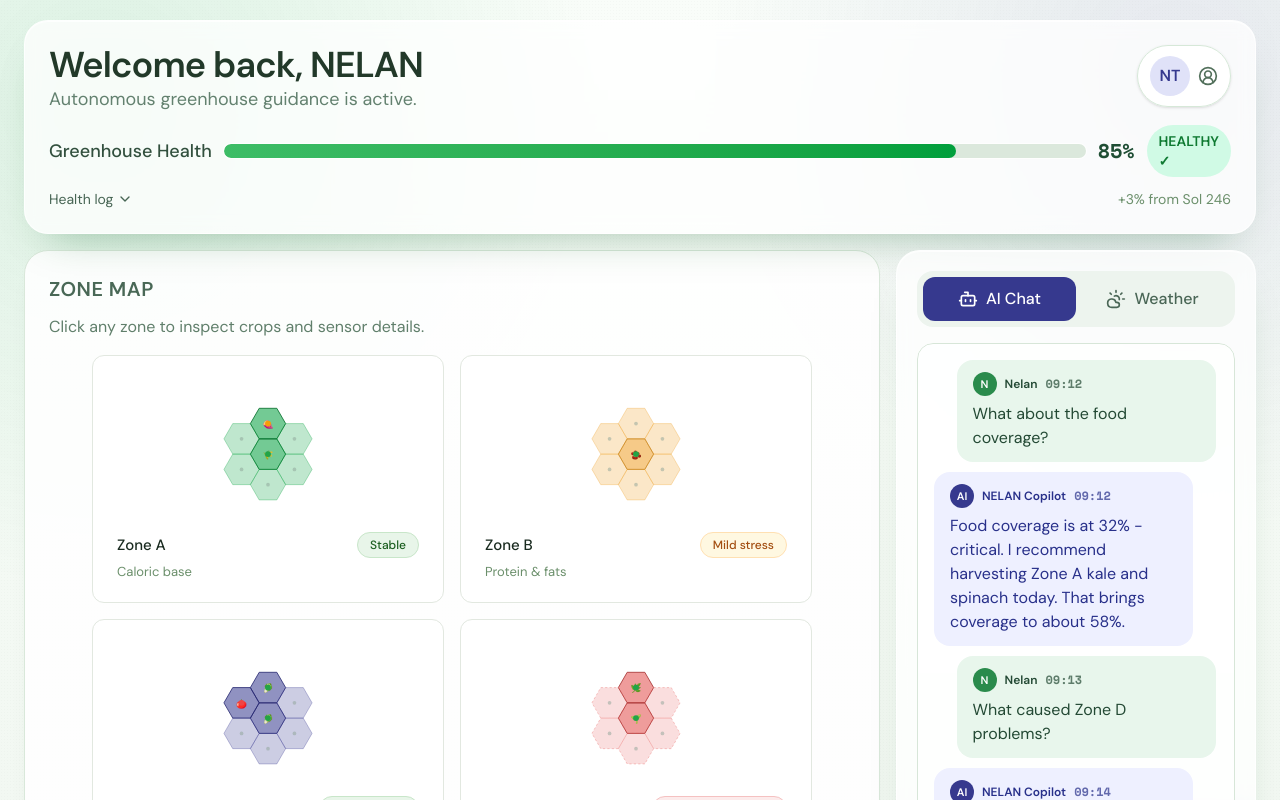
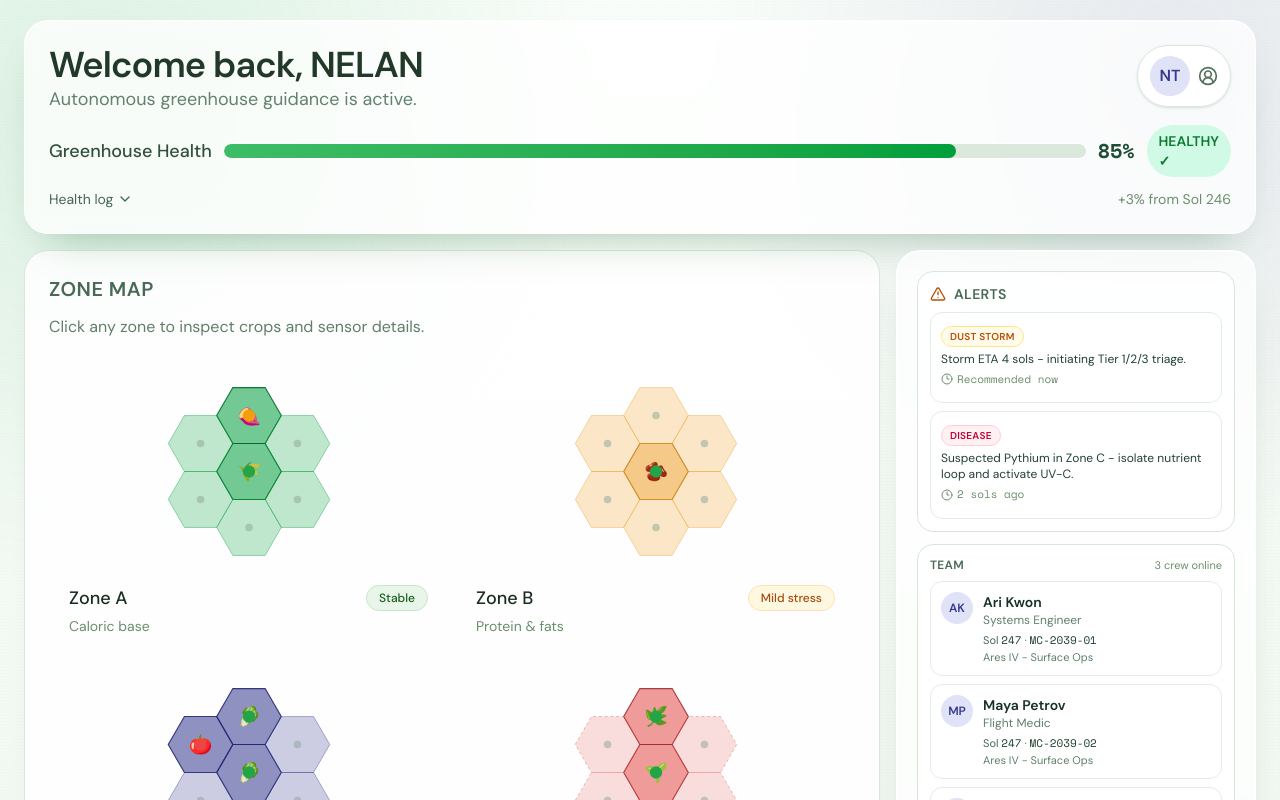
Before and after one commit to samuel-baumgartner/Start-Hack-26, a Next.js app: page / in a window 1280 px wide. Shown: the top 800 px of the page. Built offline with nearby package versions, Linux system fonts and the light colour scheme.

Commit message:
asdfasdf

```diff
--- a/components/chat/AIChat.tsx
+++ b/components/chat/AIChat.tsx
@@ -17,7 +17,7 @@ export function AIChat() {
   const [typing, setTyping] = useState(false);
 
   const canSend = useMemo(() => input.trim().length > 0 && !typing, [input, typing]);
-  const visibleMessages = useMemo(() => messages.slice(-4), [messages]);
+  const visibleMessages = useMemo(() => messages.slice(-3), [messages]);
 
   function sendMessage() {
     const trimmed = input.trim();
@@ -47,18 +47,22 @@ export function AIChat() {
   }
 
   return (
-    <section className="flex h-full min-h-0 flex-col rounded-2xl border border-[#d7e6d8] bg-white/70 p-4">
-      <div className="mb-3 min-h-0 flex-1 space-y-2.5 overflow-hidden pr-0.5">
+    <section className="flex h-full min-h-0 flex-col rounded-2xl border border-[#d7e6d8] bg-white/70 p-3">
+      <div className="mb-2 flex items-center justify-between rounded-xl bg-[#edf4ee] px-2.5 py-1.5">
+        <p className="text-xs font-semibold uppercase tracking-wide text-[#486554]">AI Chat</p>
+      </div>
+
+      <div className="mb-2 min-h-0 flex-1 space-y-2 overflow-hidden pr-0.5">
         {visibleMessages.map((msg) => (
           <div key={msg.id} className={`flex ${msg.role === "ai" ? "justify-start" : "justify-end"}`}>
             <div
-              className={`max-w-[92%] rounded-2xl px-4 py-3 text-base ${
+              className={`max-w-[92%] rounded-2xl px-3 py-2 text-sm ${
                 msg.role === "ai" ? "bg-[#eef0ff] text-[#28308a]" : "bg-[#e8f6ec] text-[#234934]"
               }`}
             >
-              <div className="mb-1.5 flex items-center gap-2 text-xs font-semibold">
+              <div className="mb-1 flex items-center gap-1.5 text-[11px] font-semibold">
                 <span
-                  className={`flex h-6 w-6 items-center justify-center rounded-full text-[11px] ${
+                  className={`flex h-5 w-5 items-center justify-center rounded-full text-[10px] ${
                     msg.role === "ai" ? "bg-[#36398e] text-white" : "bg-[#2a8b4c] text-white"
                   }`}
                 >
@@ -73,12 +77,12 @@ export function AIChat() {
         ))}
         {typing ? (
           <div className="flex justify-start">
-            <div className="rounded-2xl bg-[#eef0ff] px-4 py-2 text-sm text-[#28308a]">AI is composing...</div>
+            <div className="rounded-2xl bg-[#eef0ff] px-3 py-2 text-xs text-[#28308a]">AI is composing...</div>
           </div>
         ) : null}
       </div>
 
-      <div className="flex items-center gap-2 rounded-2xl border border-[#d7e6d8] bg-white p-2.5">
+      <div className="flex items-center gap-2 rounded-2xl border border-[#d7e6d8] bg-white p-2">
         <input
           value={input}
           onChange={(event) => setInput(event.target.value)}
@@ -88,15 +92,15 @@ export function AIChat() {
             }
           }}
           placeholder="Ask NELAN about crop priorities..."
-          className="w-full bg-transparent px-2 text-sm text-[#2f4e3d] placeholder:text-[#84a091] focus:outline-none"
+          className="w-full bg-transparent px-2 text-xs text-[#2f4e3d] placeholder:text-[#84a091] focus:outline-none"
         />
         <button
           disabled={!canSend}
           onClick={sendMessage}
-          className="rounded-xl bg-[#36398e] p-2 text-white transition-colors hover:bg-[#2e3078] disabled:cursor-not-allowed disabled:opacity-45"
+          className="rounded-xl bg-[#36398e] p-1.5 text-white transition-colors hover:bg-[#2e3078] disabled:cursor-not-allowed disabled:opacity-45"
           aria-label="Send message"
         >
-          <Send className="h-4 w-4" />
+          <Send className="h-3.5 w-3.5" />
         </button>
       </div>
     </section>
--- /dev/null
+++ b/components/dashboard/AlertPanel.tsx
@@ -0,0 +1,65 @@
+import { AlertTriangle, Clock3 } from "lucide-react";
+import { alerts } from "@/data/alerts";
+import { actionQueue } from "@/data/actions";
+import type { AlertItem } from "@/types/greenhouse";
+
+function priorityRank(urgency: "critical" | "warning" | "routine") {
+  if (urgency === "critical") return 0;
+  if (urgency === "warning") return 1;
+  return 2;
+}
+
+function categoryClasses(category: AlertItem["category"]) {
+  const palette: Record<AlertItem["category"], string> = {
+    Harvest: "border-emerald-200 bg-emerald-50 text-emerald-700",
+    "Dust storm": "border-amber-200 bg-amber-50 text-amber-700",
+    Disease: "border-rose-200 bg-rose-50 text-rose-700",
+    Water: "border-sky-200 bg-sky-50 text-sky-700",
+    "Nutrient depletion": "border-lime-200 bg-lime-50 text-lime-700",
+    Power: "border-orange-200 bg-orange-50 text-orange-700",
+    "Plant stress": "border-violet-200 bg-violet-50 text-violet-700",
+    "CO2/O2 balance": "border-cyan-200 bg-cyan-50 text-cyan-700",
+    Temperature: "border-fuchsia-200 bg-fuchsia-50 text-fuchsia-700",
+    "Emergency reseed": "border-red-200 bg-red-50 text-red-700",
+  };
+
+  return palette[category];
+}
+
+export function AlertPanel() {
+  const actionQueueTexts = new Set(actionQueue.map((item) => item.text.trim()));
+  const nonDuplicateAlerts = alerts.filter((alert) => !actionQueueTexts.has(alert.text.trim()));
+  const candidateAlerts = nonDuplicateAlerts.length > 0 ? nonDuplicateAlerts : alerts;
+
+  const topAlerts = [...candidateAlerts]
+    .sort((a, b) => priorityRank(a.urgency) - priorityRank(b.urgency))
+    .slice(0, 2);
+
+  return (
+    <section className="rounded-2xl border border-[#d7e6d8] bg-white/75 p-3">
+      <div className="mb-2 flex items-center gap-2">
+        <AlertTriangle className="h-4 w-4 text-[#b45309]" />
+        <h3 className="text-sm font-semibold uppercase tracking-wide text-[#496856]">Alerts</h3>
+      </div>
+
+      <div className="space-y-2">
+        {topAlerts.map((alert) => (
+          <article key={alert.id} className="rounded-xl border border-[#e5ece6] bg-white p-2.5">
+            <span
+              className={`inline-flex rounded-full border px-2 py-0.5 text-[10px] font-semibold uppercase tracking-wide ${categoryClasses(
+                alert.category,
+              )}`}
+            >
+              {alert.category}
+            </span>
+            <p className="mt-1 text-xs text-[#234032]">{alert.text}</p>
+            <p className="mt-1 inline-flex items-center gap-1 font-mono text-[11px] text-[#6b8f6b]">
+              <Clock3 className="h-3 w-3" />
+              {alert.timestamp}
+            </p>
+          </article>
+        ))}
+      </div>
+    </section>
+  );
+}
--- a/components/dashboard/Dashboard.tsx
+++ b/components/dashboard/Dashboard.tsx
@@ -1,20 +1,16 @@
 "use client";
 
-import { useState } from "react";
 import { actionQueue, statusBars } from "@/data/actions";
-import { greenhouseHealth, healthLog, astronautProfile } from "@/data/zones";
-import { marsWeather } from "@/data/weather";
+import { greenhouseHealth, healthLog, astronautProfile, crewTeam } from "@/data/zones";
 import { Header } from "@/components/layout/Header";
-import { Sidebar, type SidebarTab } from "@/components/layout/Sidebar";
+import { Sidebar } from "@/components/layout/Sidebar";
 import { StatusBars } from "./StatusBars";
 import { ActionQueue } from "./ActionQueue";
 import { AIChat } from "@/components/chat/AIChat";
-import { MarsWeather } from "@/components/weather/MarsWeather";
 import { HexZoneMap } from "@/components/hexzone/HexZoneMap";
+import { AlertPanel } from "./AlertPanel";
 
 export function Dashboard() {
-  const [activeTab, setActiveTab] = useState<SidebarTab>("chat");
-
   return (
     <main className="relative min-h-screen px-6 py-5">
       <div className="subtle-noise pointer-events-none absolute inset-0" />
@@ -25,18 +21,13 @@ export function Dashboard() {
           <div className="grid min-h-[760px] grid-rows-[minmax(0,1fr)_auto] gap-4">
             <HexZoneMap />
 
-            <div className="grid self-end gap-3 lg:grid-cols-[minmax(0,1fr)_360px]">
+            <div className="grid self-end gap-3 lg:grid-cols-2">
               <StatusBars bars={statusBars} />
               <ActionQueue actions={actionQueue} />
             </div>
           </div>
 
-          <Sidebar
-            activeTab={activeTab}
-            onTabChange={setActiveTab}
-            chatView={<AIChat />}
-            weatherView={<MarsWeather data={marsWeather} />}
-          />
+          <Sidebar alertView={<AlertPanel />} teamMembers={crewTeam} chatView={<AIChat />} />
         </section>
       </div>
     </main>
--- a/components/hexzone/HexZoneMap.tsx
+++ b/components/hexzone/HexZoneMap.tsx
@@ -131,7 +131,7 @@ export function HexZoneMap() {
             opacity: cardsOpacity,
             transform: `scale(${cardsScale})`,
           }}
-          className="mx-auto grid w-full max-w-[720px] grid-cols-2 gap-4"
+          className="mx-auto grid w-full max-w-[980px] grid-cols-2 gap-2"
         >
           {hexZones.map((zone) => {
             const isHovered = hoveredZoneId === zone.id;
@@ -142,23 +142,23 @@ export function HexZoneMap() {
                 onClick={() => void enterZoneDetail(zone.id)}
                 onMouseEnter={() => setHoveredZoneId(zone.id)}
                 onMouseLeave={() => setHoveredZoneId(null)}
-                className="rounded-xl border border-[#E2E8E0] bg-white px-6 pb-5 pt-8 text-left"
+                className="rounded-xl bg-transparent px-3 py-3 text-left"
                 style={{
                   cursor: "pointer",
-                  borderColor: isHovered ? "#C5CCC3" : "#E2E8E0",
-                  transform: isHovered ? "translateY(-2px)" : "translateY(0px)",
+                  transform: isHovered ? "translateY(-2px) scale(1.01)" : "translateY(0px) scale(1)",
+                  outline: isHovered ? "1px solid #d8e6d9" : "1px solid transparent",
                 }}
               >
-                <div className="mb-3 flex justify-center">
-                  <HoneycombTopDown zone={zone} size={152} />
+                <div className="mb-2 flex justify-center">
+                  <HoneycombTopDown zone={zone} size={220} />
                 </div>
-                <div className="mb-1 flex items-center justify-between">
-                  <h3 className="text-[15px] font-medium text-[#1a2b20]">{zone.name}</h3>
+                <div className="mb-1 flex items-center justify-between px-2">
+                  <h3 className="text-lg font-medium text-[#1a2b20]">{zone.name}</h3>
                   <span className={`rounded-full px-3 py-1 text-xs font-medium ${badgeStyles(zone.badgeTone)}`}>
                     {zone.badgeLabel}
                   </span>
                 </div>
-                <p className="text-[13px] text-[#6b8f6b]">{zone.subtitle}</p>
+                <p className="px-2 text-sm text-[#6b8f6b]">{zone.subtitle}</p>
               </button>
             );
           })}
--- a/components/hexzone/HoneycombTopDown.tsx
+++ b/components/hexzone/HoneycombTopDown.tsx
@@ -14,11 +14,11 @@ function dotColor(slot: HexSlot) {
 }
 
 export function HoneycombTopDown({ zone, size = 160 }: HoneycombTopDownProps) {
-  const r = 24;
+  const r = size >= 200 ? 34 : 28;
   const positions = getHoneycombPositions(0, 0, r);
 
   return (
-    <svg viewBox="-90 -90 180 180" width={size} height={size * 0.87}>
+    <svg viewBox="-110 -110 220 220" width={size} height={size * 0.95}>
       {zone.slots.map((slot, i) => {
         const { x: cx, y: cy } = positions[i];
         const isNamed = Boolean(slot.crop);
@@ -39,13 +39,19 @@ export function HoneycombTopDown({ zone, size = 160 }: HoneycombTopDownProps) {
                 x={cx}
                 y={cy + 2}
                 textAnchor="middle"
-                fontSize="12"
+                fontSize={size >= 200 ? "20" : "15"}
                 dominantBaseline="middle"
               >
                 {slot.crop.emoji}
               </text>
             ) : null}
-            <circle cx={cx} cy={cy} r={slot.crop ? 4 : 2.5} fill={dotColor(slot)} opacity={slot.crop ? 1 : 0.5} />
+            <circle
+              cx={cx}
+              cy={cy}
+              r={slot.crop ? (size >= 200 ? 6.5 : 5) : size >= 200 ? 4 : 3.2}
+              fill={dotColor(slot)}
+              opacity={slot.crop ? 1 : 0.5}
+            />
           </g>
         );
       })}
--- a/components/layout/Sidebar.tsx
+++ b/components/layout/Sidebar.tsx
@@ -1,46 +1,77 @@
 "use client";
 
-import { Bot, CloudSun } from "lucide-react";
-import type { ReactNode } from "react";
-import { cn } from "@/lib/utils";
-
-export type SidebarTab = "chat" | "weather";
+import { ChevronDown, ChevronUp, MessageSquare } from "lucide-react";
+import { useState, type ReactNode } from "react";
+import type { AstronautProfile } from "@/types/greenhouse";
 
 interface SidebarProps {
-  activeTab: SidebarTab;
-  onTabChange: (tab: SidebarTab) => void;
+  alertView: ReactNode;
+  teamMembers: AstronautProfile[];
   chatView: ReactNode;
-  weatherView: ReactNode;
 }
 
-export function Sidebar({ activeTab, onTabChange, chatView, weatherView }: SidebarProps) {
+export function Sidebar({ alertView, teamMembers, chatView }: SidebarProps) {
+  const [isChatOpen, setIsChatOpen] = useState(true);
+
   return (
     <aside className="glass-card relative flex h-full min-h-[700px] flex-col rounded-3xl p-5">
-      <div className="mb-4 grid grid-cols-2 rounded-2xl bg-[#edf4ee] p-1.5">
-        <button
-          className={cn(
-            "flex items-center justify-center gap-2 rounded-xl px-3 py-2.5 text-base font-medium transition-colors",
-            activeTab === "chat" ? "bg-[#36398e] text-white" : "text-[#4a6656] hover:bg-white/80",
-          )}
-          onClick={() => onTabChange("chat")}
-        >
-          <Bot className="h-5 w-5" />
-          AI Chat
-        </button>
-        <button
-          className={cn(
-            "flex items-center justify-center gap-2 rounded-xl px-3 py-2.5 text-base font-medium transition-colors",
-            activeTab === "weather" ? "bg-[#36398e] text-white" : "text-[#4a6656] hover:bg-white/80",
-          )}
-          onClick={() => onTabChange("weather")}
-        >
-          <CloudSun className="h-5 w-5" />
-          Weather
-        </button>
+      <div className="mb-3">
+        {alertView}
       </div>
 
-      <div className="min-h-0 flex-1 overflow-hidden rounded-2xl">
-        {activeTab === "chat" ? chatView : weatherView}
+      <section className="mb-3 rounded-2xl border border-[#d7e6d8] bg-white/70 p-3">
+        <div className="mb-2 flex items-center justify-between">
+          <h3 className="text-xs font-semibold uppercase tracking-wide text-[#496856]">Team</h3>
+          <span className="text-[11px] text-[#6b8f6b]">{teamMembers.length} crew online</span>
+        </div>
+
+        <div className="space-y-2">
+          {teamMembers.map((member) => (
+            <article key={member.crewId} className="rounded-xl border border-[#e5ece6] bg-white p-2.5">
+              <div className="flex items-start gap-2.5">
+                <span className="flex h-8 w-8 shrink-0 items-center justify-center rounded-full bg-[#e0e2f8] text-xs font-semibold text-[#36398e]">
+                  {member.initials}
+                </span>
+                <div className="min-w-0">
+                  <p className="truncate text-sm font-semibold text-[#163126]">{member.name}</p>
+                  <p className="text-xs text-[#607f6a]">{member.role}</p>
+                  <p className="mt-1 text-[11px] text-[#486554]">
+                    Sol <span className="font-mono text-[#1f3f2d]">{member.sol}</span>
+                    {" · "}
+                    <span className="font-mono text-[#1f3f2d]">{member.crewId}</span>
+                  </p>
+                  <p className="truncate text-[11px] text-[#607f6a]">{member.mission}</p>
+                </div>
+              </div>
+            </article>
+          ))}
+        </div>
+      </section>
+
+      <div className="rounded-2xl border border-[#d7e6d8] bg-white/60 p-2">
+        <button
+          type="button"
+          onClick={() => setIsChatOpen((prev) => !prev)}
+          className="flex w-full items-center justify-between rounded-xl bg-[#edf4ee] px-3 py-2 text-left transition-colors hover:bg-[#e6f0e8]"
+          aria-expanded={isChatOpen}
+          aria-controls="ai-chat-panel"
+        >
+          <span className="inline-flex items-center gap-2 text-xs font-semibold uppercase tracking-wide text-[#486554]">
+            <MessageSquare className="h-3.5 w-3.5" />
+            Chat
+          </span>
+          {isChatOpen ? (
+            <ChevronUp className="h-4 w-4 text-[#486554]" />
+          ) : (
+            <ChevronDown className="h-4 w-4 text-[#486554]" />
+          )}
+        </button>
+
+        {isChatOpen ? (
+          <div id="ai-chat-panel" className="mt-2 h-[300px] overflow-hidden rounded-2xl xl:h-[320px]">
+            {chatView}
+          </div>
+        ) : null}
       </div>
     </aside>
   );
--- /dev/null
+++ b/data/alerts.ts
@@ -0,0 +1,74 @@
+import type { AlertItem } from "@/types/greenhouse";
+
+export const alerts: AlertItem[] = [
+  {
+    id: "a1",
+    category: "Harvest",
+    urgency: "warning",
+    text: "Spinach Zone C at 95% - harvest within 2 sols for peak nutrition.",
+    timestamp: "Recommended now",
+  },
+  {
+    id: "a2",
+    category: "Dust storm",
+    urgency: "critical",
+    text: "Storm ETA 4 sols - initiating Tier 1/2/3 triage.",
+    timestamp: "Recommended now",
+  },
+  {
+    id: "a3",
+    category: "Disease",
+    urgency: "critical",
+    text: "Suspected Pythium in Zone C - isolate nutrient loop and activate UV-C.",
+    timestamp: "2 sols ago",
+  },
+  {
+    id: "a4",
+    category: "Water",
+    urgency: "warning",
+    text: "Water reserve below 15-day threshold - reduce irrigation 15%.",
+    timestamp: "Scheduled: Sol 249",
+  },
+  {
+    id: "a5",
+    category: "Nutrient depletion",
+    urgency: "warning",
+    text: "Potassium depletion in Zone C predicted within 5 sols - pre-load nutrient mix.",
+    timestamp: "Scheduled: Sol 249",
+  },
+  {
+    id: "a6",
+    category: "Power",
+    urgency: "critical",
+    text: "Battery reserve at 12 days - throttle non-critical lighting.",
+    timestamp: "Recommended now",
+  },
+  {
+    id: "a7",
+    category: "Plant stress",
+    urgency: "warning",
+    text: "Zone B soybean shows early chlorosis on NIR - check iron levels.",
+    timestamp: "1 sol ago",
+  },
+  {
+    id: "a8",
+    category: "CO2/O2 balance",
+    urgency: "critical",
+    text: "CO2 enrichment pump offline - photosynthesis rate dropping.",
+    timestamp: "Recommended now",
+  },
+  {
+    id: "a9",
+    category: "Temperature",
+    urgency: "warning",
+    text: "Zone D root temperature at 19C - below germination threshold of 22C.",
+    timestamp: "Recommended now",
+  },
+  {
+    id: "a10",
+    category: "Emergency reseed",
+    urgency: "critical",
+    text: "Zone D germination failed - deploying radish microgreens to cover vitamin C gap.",
+    timestamp: "Recommended now",
+  },
+];
--- a/data/zones.ts
+++ b/data/zones.ts
@@ -8,6 +8,33 @@ export const astronautProfile: AstronautProfile = {
   mission: "Ares IV - Surface Ops",
   initials: "NT",
 };
+
+export const crewTeam: AstronautProfile[] = [
+  {
+    name: "Ari Kwon",
+    role: "Systems Engineer",
+    sol: 247,
+    crewId: "MC-2039-01",
+    mission: "Ares IV - Surface Ops",
+    initials: "AK",
+  },
+  {
+    name: "Maya Petrov",
+    role: "Flight Medic",
+    sol: 247,
+    crewId: "MC-2039-02",
+    mission: "Ares IV - Surface Ops",
+    initials: "MP",
+  },
+  {
+    name: "Luis Ortega",
+    role: "EVA Specialist",
+    sol: 247,
+    crewId: "MC-2039-03",
+    mission: "Ares IV - Surface Ops",
+    initials: "LO",
+  },
+];
 
 export const greenhouseHealth: GreenhouseHealth = {
   score: 85,
--- a/types/greenhouse.ts
+++ b/types/greenhouse.ts
@@ -40,6 +40,26 @@ export interface ActionItem {
   text: string;
   timestamp: string;
   source: "triage" | "disease" | "nutrition" | "efficiency";
+}
+
+export type AlertCategory =
+  | "Harvest"
+  | "Dust storm"
+  | "Disease"
+  | "Water"
+  | "Nutrient depletion"
+  | "Power"
+  | "Plant stress"
+  | "CO2/O2 balance"
+  | "Temperature"
+  | "Emergency reseed";
+
+export interface AlertItem {
+  id: string;
+  category: AlertCategory;
+  urgency: Urgency;
+  text: string;
+  timestamp: string;
 }
 
 export interface CropMetric {
```
